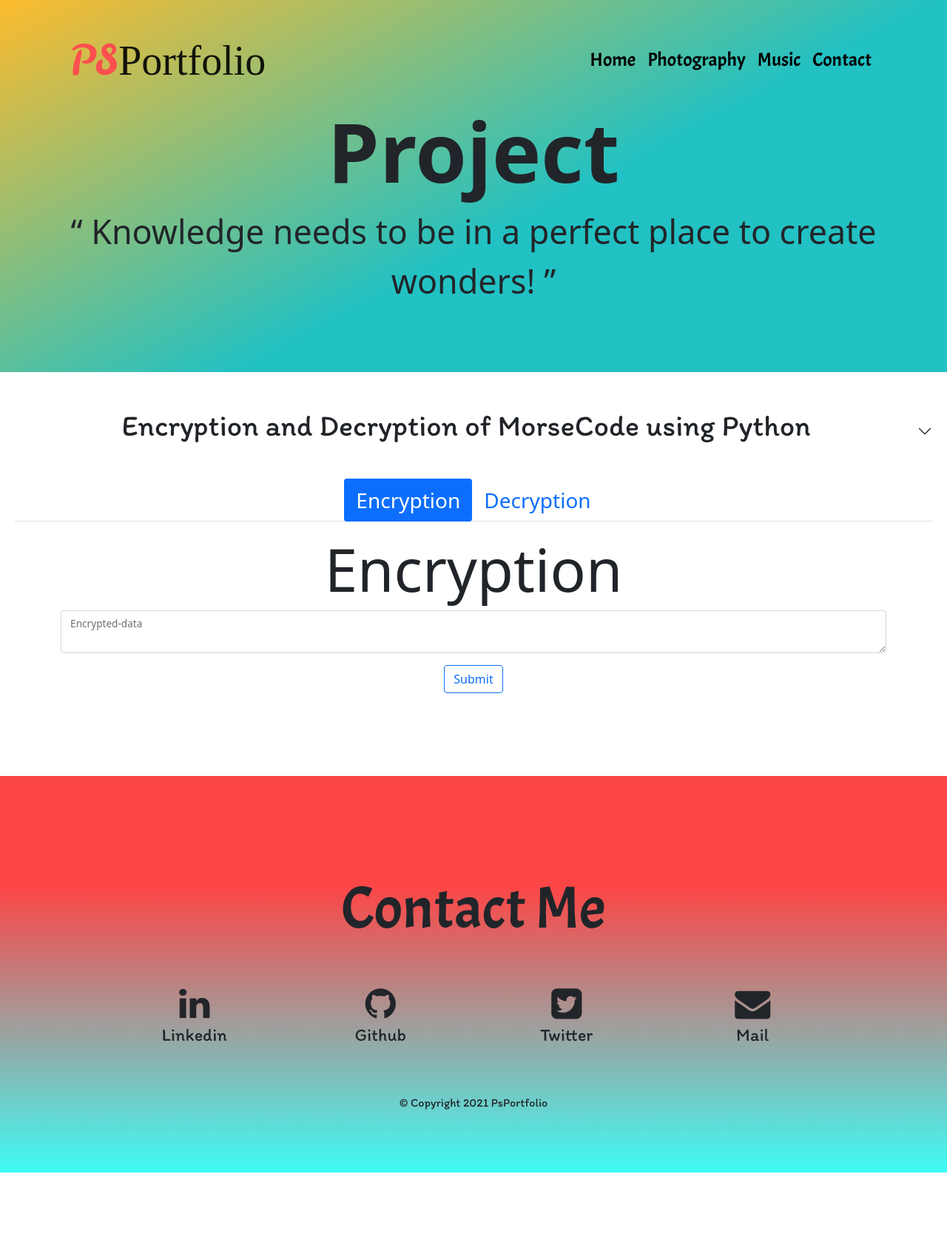
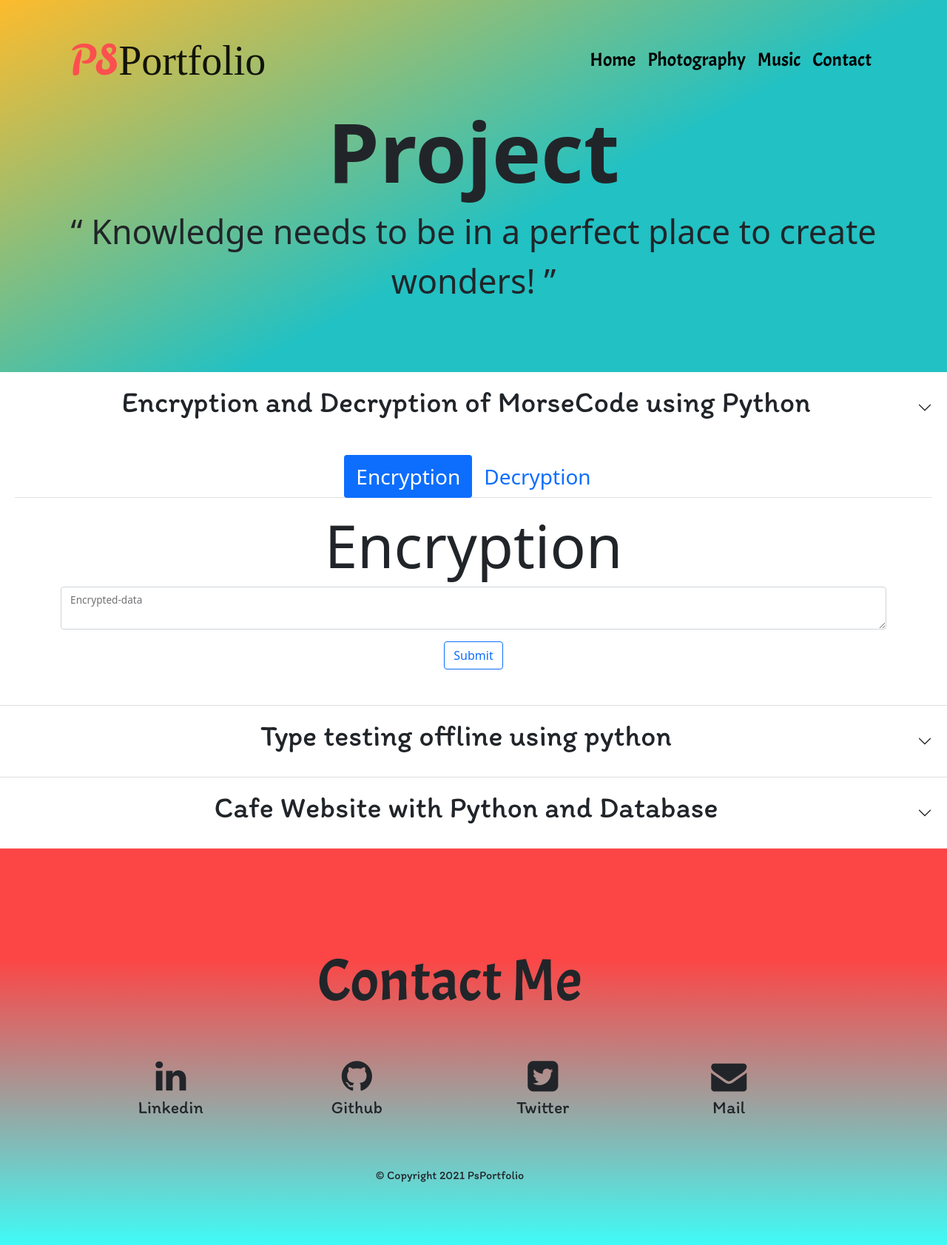
Before and after one commit to PoorneshShiva/Portfolio, a Flask app: page /project in a window 1280 px wide. Shown: the whole page at 74% size. Before the commit the page ends 1585 px from the top, so only its background shows below. Run offline with Flask 2, Linux system fonts and the light colour scheme; some libraries are stand-ins or nearby versions; some web fonts are replaced.

Commit message:
Adding few more datas into respective files.

```diff
--- a/main.py
+++ b/main.py
@@ -59,4 +59,4 @@
 
 
 if __name__ == "__main__":
-    app.run(debug=True)
+    app.run(debug=True,host="0.0.0.0")
--- a/static/css/styles.css
+++ b/static/css/styles.css
@@ -147,8 +176,8 @@
 .motivation, .music_contact, .photography_contact,.videography_contact, .project_contact{
 background: rgb(63,251,246);
 background: linear-gradient(0deg, rgba(63,251,246,1) 0%, rgba(252,70,70,1) 72%);
-margin:5% auto 0 ;
-padding:4rem 0 0 ;
+margin:0% auto 0 ;
+padding:4rem 5% 0 0 ;
 }
 .motivation_image{
 width:12rem;
--- a/templates/header.html
+++ b/templates/header.html
@@ -24,6 +24,9 @@
 <body>
 
 
+
+<!--<script src="https://cdnjs.cloudflare.com/ajax/libs/gsap/3.10.4/gsap.min.js" charset="utf-8"></script>-->
+<!--<script src="{{url_for('static',filename='script/index.js')}}" charset="utf-8"></script>-->
 </body>
 
 </html>
--- a/templates/project.html
+++ b/templates/project.html
@@ -1,6 +1,3 @@
-
-
-
 <html lang="en">
 {% include "header.html" %}
 <body>
@@ -16,17 +13,17 @@
                         aria-label="Toggle navigation">
                     <span class="navbar-toggler-icon"></span>
                 </button>
-                <div class="collapse navbar-collapse"  id="Content">
-                    <ul class="navbar-nav ms-auto me-0" >
+                <div class="collapse navbar-collapse" id="Content">
+                    <ul class="navbar-nav ms-auto me-0">
                         <li class="nav-item">
                             <a class="nav-link" href={{url_for('home')}}>Home</a>
                         </li>
                         <li class="nav-item ">
                             <a class="nav-link" href={{url_for('photography')}}>Photography</a>
                         </li>
-<!--                        <li class="nav-item">-->
-<!--                            <a class="nav-link" href={{url_for('videography')}}>Videography</a>-->
-<!--                        </li>-->
+                        <!--                        <li class="nav-item">-->
+                        <!--                            <a class="nav-link" href={{url_for('videography')}}>Videography</a>-->
+                        <!--                        </li>-->
                         <li class="nav-item">
                             <a class="nav-link" href={{url_for('music')}}>Music</a>
                         </li>
@@ -49,7 +46,6 @@
             <q style="font-size:2.8rem;"><span style="font-size:2.8rem;"> Knowledge needs to be in a perfect place to create wonders! </span></q>
 
 
-
         </div>
     </div>
 
@@ -59,21 +55,25 @@
     <div class="accordion accordion-flush" id="accordionFlushExample">
         <div class="accordion-item ">
             <h2 class="accordion-header" id="flush-headingOne">
-                <button class="accordion-button collapsed" type="button" data-bs-toggle="collapse" data-bs-target="#flush-collapseOne" aria-expanded="false" aria-controls="flush-collapseOne">
+                <button class="accordion-button collapsed" type="button" data-bs-toggle="collapse"
+                        data-bs-target="#flush-collapseOne" aria-expanded="false" aria-controls="flush-collapseOne">
                     <p class="project_name ms-auto">Encryption and Decryption of MorseCode using Python</p>
                 </button>
             </h2>
-            <div id="flush-collapseOne" class="accordion-collapse collapse show" aria-labelledby="flush-headingOne" data-bs-parent="#accordionFlushExample">
+            <div id="flush-collapseOne" class="accordion-collapse collapse show" aria-labelledby="flush-headingOne"
+                 data-bs-parent="#accordionFlushExample">
                 <div class="accordion-body">
 
                     <nav>
                         <div class="nav nav-pills nav-tabs justify-content-center" id="nav-tab" role="tablist">
                             <button class="nav-link active  fs-3" id="nav-encryption-tab" data-bs-toggle="tab"
-                                    aria-controls="nav-encryption" data-bs-target="#nav-encryption" type="button" role="tab" aria-selected="true">
+                                    aria-controls="nav-encryption" data-bs-target="#nav-encryption" type="button"
+                                    role="tab" aria-selected="true">
                                 Encryption
                             </button>
                             <button class="nav-link fs-3" id="nav-decryption-tab" data-bs-toggle="tab"
-                                    aria-controls="nav-decryption" data-bs-target="#nav-decryption" type="button" role="tab" aria-selected="false">
+                                    aria-controls="nav-decryption" data-bs-target="#nav-decryption" type="button"
+                                    role="tab" aria-selected="false">
                                 Decryption
                             </button>
                         </div>
@@ -86,10 +86,13 @@
 
                                 <h1 class="morse_code_title">Encryption</h1>
                                 <div>
-                                    <form  class="form-floating" action={{url_for('encryption')}} method="post" >
-                                        <textarea class="form-control" id="floatingTextarea" name="encrypted_data" ></textarea>
+                                    <form class="form-floating" action={{url_for('encryption')}} method="post">
+                                        <textarea class="form-control" id="floatingTextarea"
+                                                  name="encrypted_data"></textarea>
                                         <label for="floatingTextarea">Encrypted-data</label>
-                                        <button type="submit" value="Submit" onclick="{{url_for('encryption')}}" class="btn btn-outline-primary submit_button">Submit</button>
+                                        <button type="submit" value="Submit" onclick="{{url_for('encryption')}}"
+                                                class="btn btn-outline-primary submit_button">Submit
+                                        </button>
                                     </form>
                                 </div>
                                 {% if data and not decryption: %}
@@ -108,10 +111,12 @@
                             <div class="container container-lg-12 container-sm-12 container-md-12">
                                 <h1 class="morse_code_title">Decryption</h1>
                                 <div class="container">
-                                    <form class="form-floating"  action="{{url_for('decryption')}}" method="Post">
-                                        <textarea class="form-control" id="floatingTextarea1" name="decrypted_data"></textarea>
+                                    <form class="form-floating" action="{{url_for('decryption')}}" method="Post">
+                                        <textarea class="form-control" id="floatingTextarea1"
+                                                  name="decrypted_data"></textarea>
                                         <label for="floatingTextarea1">Decrypted-data</label>
-                                        <input type="submit" value="Submit" name="decrypted_data" class="btn btn-outline-primary submit_button">
+                                        <input type="submit" value="Submit" name="decrypted_data"
+                                               class="btn btn-outline-primary submit_button">
                                     </form>
                                 </div>
                             </div>
@@ -121,26 +126,68 @@
                 </div>
             </div>
         </div>
-<!--        <div class="accordion-item">-->
-<!--            <h2 class="accordion-header" id="flush-headingTwo">-->
-<!--                <button class="accordion-button collapsed" type="button" data-bs-toggle="collapse" data-bs-target="#flush-collapseTwo" aria-expanded="false" aria-controls="flush-collapseTwo">-->
-<!--                    <p class="project_name ms-auto">Encryption and Decryption of MorseCode using Python</p>-->
-<!--                </button>-->
-<!--            </h2>-->
-<!--            <div id="flush-collapseTwo" class="accordion-collapse collapse" aria-labelledby="flush-headingTwo" data-bs-parent="#accordionFlushExample">-->
-<!--                <div class="accordion-body">Placeholder content for this accordion, which is intended to demonstrate the <code>.accordion-flush</code> class. This is the second item's accordion body. Let's imagine this being filled with some actual content.</div>-->
-<!--            </div>-->
-<!--        </div>-->
-<!--        <div class="accordion-item">-->
-<!--            <h2 class="accordion-header" id="flush-headingThree">-->
-<!--                <button class="accordion-button collapsed" type="button" data-bs-toggle="collapse" data-bs-target="#flush-collapseThree" aria-expanded="false" aria-controls="flush-collapseThree">-->
-<!--                    <p class="project_name ms-auto">Encryption and Decryption of MorseCode using Python</p>-->
-<!--                </button>-->
-<!--            </h2>-->
-<!--            <div id="flush-collapseThree" class="accordion-collapse collapse" aria-labelledby="flush-headingThree" data-bs-parent="#accordionFlushExample">-->
-<!--                <div class="accordion-body">Placeholder content for this accordion, which is intended to demonstrate the <code>.accordion-flush</code> class. This is the third item's accordion body. Nothing more exciting happening here in terms of content, but just filling up the space to make it look, at least at first glance, a bit more representative of how this would look in a real-world application.</div>-->
-<!--            </div>-->
-<!--        </div>-->
+        <div class="accordion-item">
+            <h2 class="accordion-header" id="flush-headingTwo">
+                <button class="accordion-button collapsed active" type="button" data-bs-toggle="collapse"
+                        data-bs-target="#flush-collapseTwo" aria-expanded="false" aria-controls="flush-collapseTwo">
+                    <p class="project_name ms-auto">Type testing offline using python</p>
+                </button>
+            </h2>
+            <div id="flush-collapseTwo" class="accordion-collapse collapse" aria-labelledby="flush-headingTwo"
+                 data-bs-parent="#accordionFlushExample">
+                <div class="accordion-body" style="text-align:center; margin:0 10rem 10rem;">
+
+                    <div class="card mb-3" style="margin-bottom:3rem;">
+                        <img src="static/images/testing1.jpg" class="card-img-top" alt="Project image 1">
+                        <div class="card-body">
+                            <h5 class="card-title" style="font-size:2.3rem; color:#2670D1;">Typing Initial
+                                Layout </h5>
+                            <p class="card-text" style="font-size:1.4rem;">The Typing Exercise with the random array
+                                of
+                                sentences.</p>
+
+                        </div>
+                    </div>
+                    <div class="card mb-3">
+                        <img src="static/images/typing2.jpg" class="card-img-bottom" alt="Project image 2">
+                        <div class="card-body">
+                            <h5 class="card-title" style="font-size:2.3rem; color:#2670D1;">Typing Final Layout</h5>
+                            <p class="card-text" style="font-size:1.4rem;">Shorty after clicking start, Timer starts
+                                for
+                                a min and
+                                provides
+                                result in a minute</p>
+
+                        </div>
+
+                    </div>
+                    <a style="text-decoration:none;font-size:3rem;"
+                       href="https://github.com/PoorneshShiva/Typing_Test">
+                        <i class="fa fa-download fa-3" aria-hidden="true"></i> Git-Hub Page to download
+                    </a>
+
+                </div>
+
+            </div>
+        </div>
+
+    <div class="accordion-item">
+        <h2 class="accordion-header" id="flush-headingThree">
+            <button class="accordion-button collapsed" type="button" data-bs-toggle="collapse"
+                    data-bs-target="#flush-collapseThree" aria-expanded="false"
+                    aria-controls="flush-collapseThree">
+                <p class="project_name ms-auto">Cafe Website with Python and Database</p>
+            </button>
+        </h2>
+        <div id="flush-collapseThree" class="accordion-collapse collapse" aria-labelledby="flush-headingThree"
+             data-bs-parent="#accordionFlushExample">
+            <div class="accordion-body" style="text-align:center;"><a style="text-decoration:none;font-size:3rem;"
+                                                                      href="https://venturecafe.herokuapp.com/location">
+                Internet-friendly Cafe in Indian Cities.
+            </a>
+            </div>
+        </div>
+    </div>
     </div>
 </section>
 <section class="project_contact" id="footer">
@@ -149,19 +196,23 @@
             <h1 class="contact_title">Contact Me</h1>
             <div class="row  row-cols-2 row-cols-lg-4 gx-4 g-lg-4 align-items-start social_row">
                 <div class="col">
-                    <a class="social" href="https://www.linkedin.com/in/poornesh-shiva-9529a0215/"> <i class="fa fa-brands fa-linkedin fa-3x "></i></a><br>
+                    <a class="social" href="https://www.linkedin.com/in/poornesh-shiva-9529a0215/"> <i
+                            class="fa fa-brands fa-linkedin fa-3x "></i></a><br>
                     <p class="social_name">Linkedin</p>
                 </div>
                 <div class="col">
-                    <a class="social" href="https://github.com/PoorneshShiva"><i class="fa fa-brands fa-github fa-3x "></i></a><br>
+                    <a class="social" href="https://github.com/PoorneshShiva"><i
+                            class="fa fa-brands fa-github fa-3x "></i></a><br>
                     <p class="social_name">Github</p>
                 </div>
                 <div class="col">
-                    <a class="social" href="https://twitter.com/2strokelover46"><i class="fa fa-brands fa-twitter-square fa-3x "></i></a><br>
+                    <a class="social" href="https://twitter.com/2strokelover46"><i
+                            class="fa fa-brands fa-twitter-square fa-3x "></i></a><br>
                     <p class="social_name">Twitter</p>
                 </div>
                 <div class="col">
-                    <a class="social" href="mailto:poorneshshiva@gmail.com"><i class="fa fa-solid fa-envelope fa-3x"></i></a>
+                    <a class="social" href="mailto:poorneshshiva@gmail.com"><i
+                            class="fa fa-solid fa-envelope fa-3x"></i></a>
                     <br>
                     <p class="social_name">Mail</p>
                 </div>
```
Also changed, not shown: other parts of static/css/styles.css (+44 -5 lines), templates/photography.html (+5 -3 lines).
